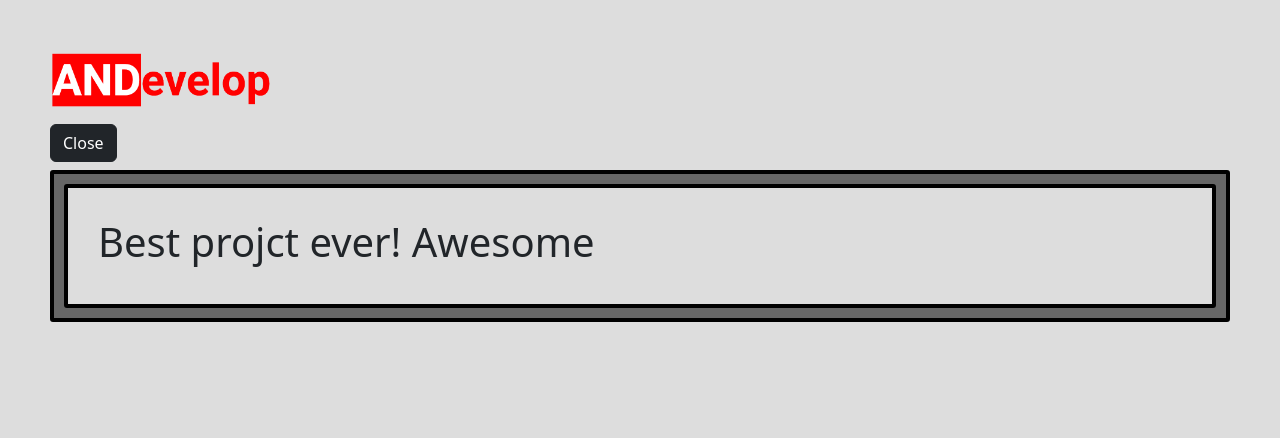
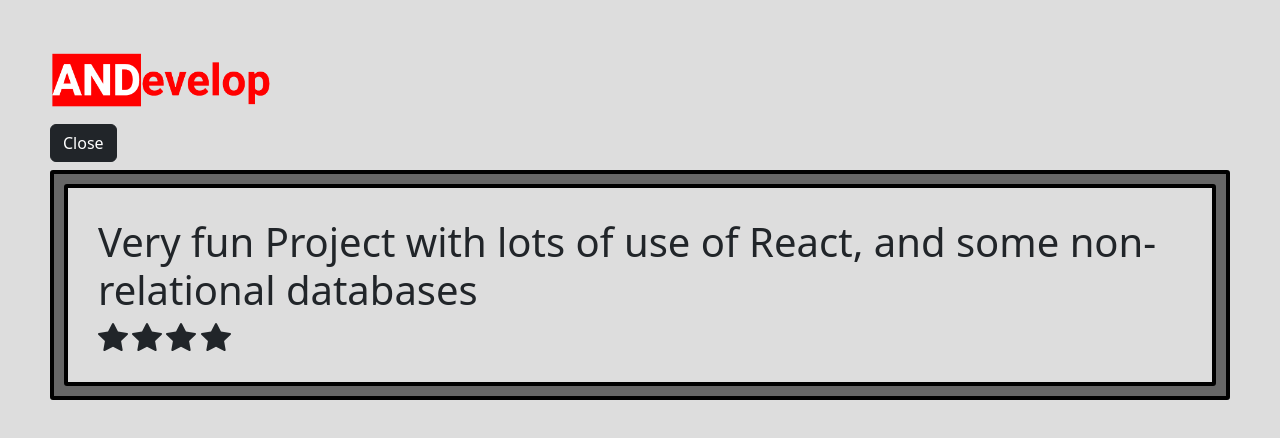
Before and after one commit to 1upskillsystems/ANDevelop, a React (Create React App) app in the folder client/: page /ProjectReview in a window 1280 px wide. Shown: the top 438 px of the page. Built offline with nearby package versions, Linux system fonts and the light colour scheme; no server answers.

Commit message:
made project review look nicer

```diff
--- a/client/src/App.js
+++ b/client/src/App.js
@@ -47,7 +47,7 @@ const App = () => {
                 element={<ArchivedProjects />}
               ></Route>
               <Route
-                path="/Reviewtool"
+                path="/ReviewTool"
                 element={<ReviewTool/>}
               ></Route>
               <Route
--- a/client/src/components/individualFeedback.js
+++ b/client/src/components/individualFeedback.js
@@ -33,7 +33,7 @@ const users = [
 
 function IndividualFeedback() {
   return (
-    <PageContainer buttonText="Close" buttonTo="/">
+    <PageContainer buttonText="Close" buttonTo="/ReviewTool">
       <section>
         <h1> {users[0].first_name}: {users[0].reviews} </h1>
       </section>
--- a/client/src/components/reviewProject.js
+++ b/client/src/components/reviewProject.js
@@ -2,6 +2,7 @@ import React from "react";
 import { NavLink } from "react-router-dom";
 import Button from "react-bootstrap/Button";
 import PageContainer from "./PageContainer";
+import { StarFill} from "react-bootstrap-icons";
 
 const projects = [{
   id: 1,
@@ -22,7 +23,7 @@ const projects = [{
   time_start: "int",
   time_deadline: "int",
   team_size: "int",
-  reviews: ["Best projct ever!", " Awesome"],
+  reviews: ["Very fun Project with lots of use of React, and some non-relational databases" ],
   team_members: [{ user_id: "int", project_role: "str" }],
 },
 ];
@@ -30,9 +31,10 @@ const projects = [{
 
 function ProjectReview() {
   return (
-    <PageContainer buttonText="Close" buttonTo="/">
+    <PageContainer buttonText="Close" buttonTo="/ReviewTool">
       <section>
-        <h1> {projects[1].reviews} </h1>
+        <h1> {projects[1].reviews}</h1>
+        <StarFill size={30}/> <StarFill size={30}/> <StarFill size={30}/> <StarFill size={30}/>
       </section>
     </PageContainer>
   );
```
